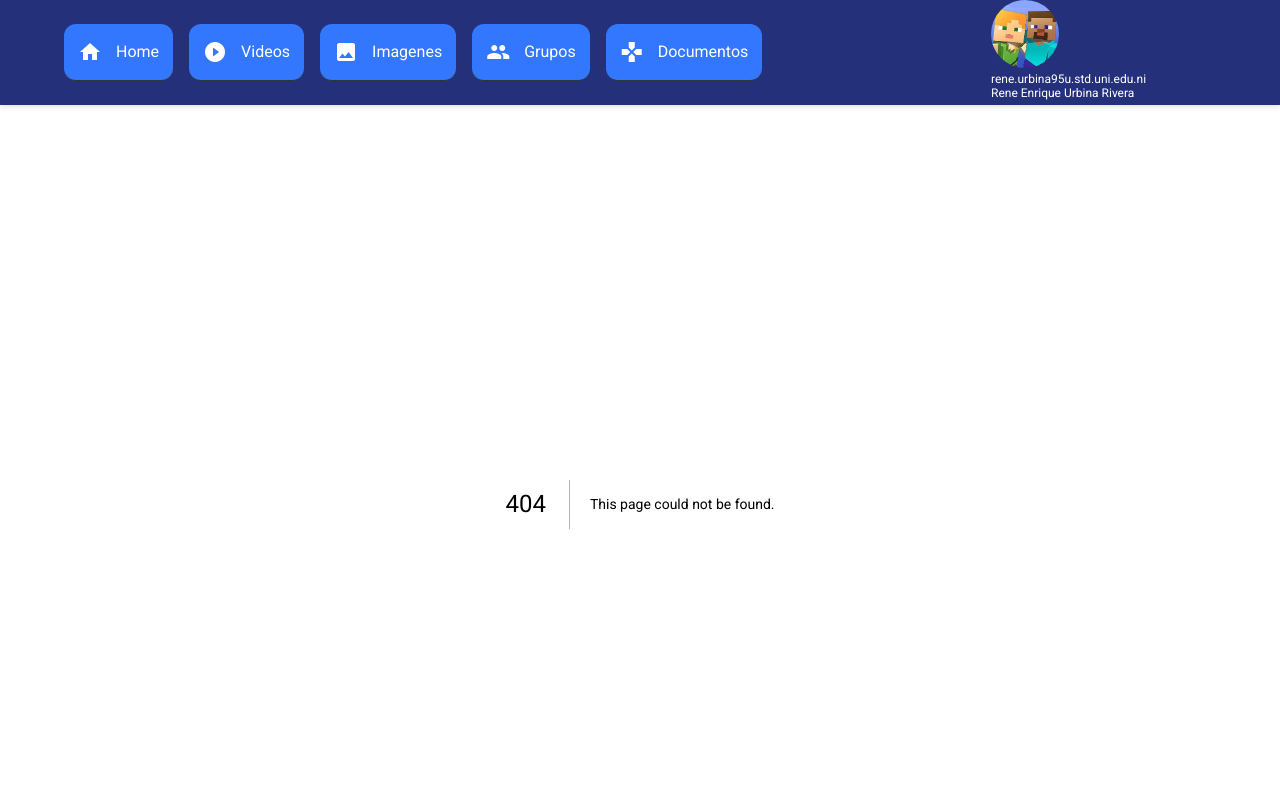
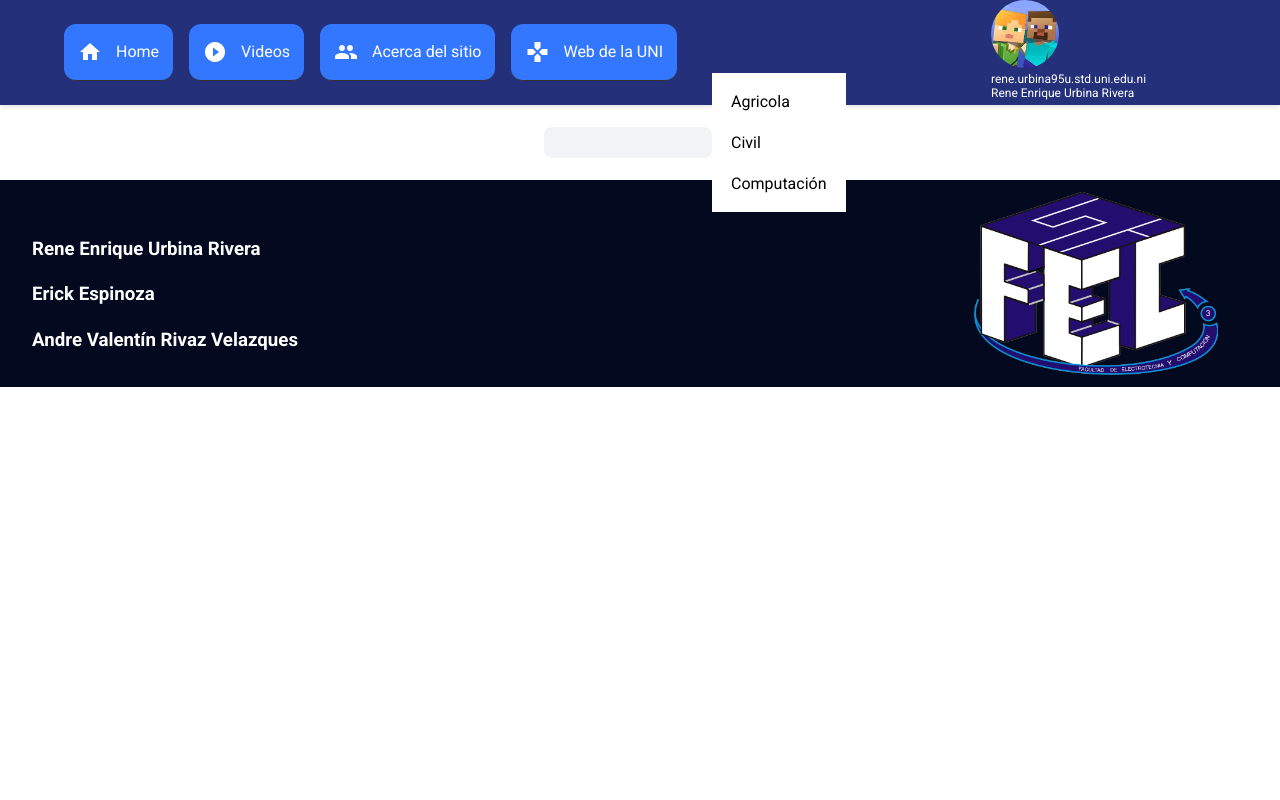
Before and after one commit to MiguelHG2351/redaccion-tecnica, a Next.js app: page /search in a window 1280 px wide. Before the commit this address had no page. Shown: the top 800 px of the page. Built offline with nearby package versions, Linux system fonts and the light colour scheme.

Commit message:
search 35%

```diff
--- a/components/header.js
+++ b/components/header.js
@@ -56,7 +56,7 @@ export default function Header () {
                                     </Link>
                                 </li>
                                 <li className="list-menu">
-                                    <Link href="/groups">
+                                    <Link href="/videos">
                                         <a>
                                             <i className="material-icons">play_circle_filled</i>
                                             Videos
@@ -64,18 +64,10 @@ export default function Header () {
                                     </Link>
                                 </li>
                                 <li className="list-menu">
-                                    <Link href="/images">
-                                        <a>
-                                            <i className="material-icons">image</i>
-                                            Imagenes
-                                        </a>
-                                    </Link>
-                                </li>
-                                <li className="list-menu">
                                     <Link href="/groups">
                                         <a onClick={closeMenu}>
                                             <i className="material-icons">group</i>
-                                            Grupos
+                                            Acerca del sitio
                                         </a>
                                     </Link>
                                 </li>
@@ -83,7 +75,7 @@ export default function Header () {
                                     <Link href="/pacmanxd">
                                         <a onClick={closeMenu}>
                                             <i className="material-icons">games</i>
-                                            Documentos
+                                            Web de la UNI
                                         </a>
                                     </Link>
                                 </li>
--- a/next.config.js
+++ b/next.config.js
@@ -5,7 +5,17 @@ module.exports = {
                 source: '/home',
                 destination: '/',
                 permanent: true
-            }
+            },
+            {
+                source: '/videos',
+                destination: '/search',
+                permanent: true
+            },
+            {
+                source: '/video',
+                destination: '/search',
+                permanent: true
+            },
         ]
     }
 }
--- a/pages/[carrera]/[video].js
+++ b/pages/[carrera]/[video].js
@@ -35,7 +35,7 @@ function GrupoVideo({router}) {
     return (
         <>
             <Head>
-                <title>Redacción</title>
+                <title>Redacción | {infoVideo.name}</title>
             </Head>
             <div className="container">
                 <section className="video-list">
--- /dev/null
+++ b/pages/search.js
@@ -0,0 +1,29 @@
+import Head from 'next/head'
+import styles from 'styles/videos'
+
+export default function Videos() {
+    return (
+    <>
+        <Head>
+            <title>Redacción Técnica | Búsqueda</title>
+        </Head>
+        <section className="search-video">
+            <form className="form">
+                <input type="text" name="video"/>
+                <div className="options">
+                    <div className="summary">
+                        <i className="material-icons">filter_alt</i>
+                        <div className="list">
+                            <div className="agricola">Agricola</div>
+                            <div className="civil">Civil</div>
+                            <div className="computacion">Computación</div>
+                        </div>
+                    </div>
+                </div>
+            </form>
+        </section>
+        <style jsx>
+            { styles }
+        </style>
+    </>)
+}
--- /dev/null
+++ b/styles/videos.js
@@ -0,0 +1,43 @@
+import css from 'styled-jsx/css'
+
+export default css`
+
+    .search-video {
+        margin: 22px 0;
+    }
+
+    .form {
+        display: flex;
+        flex-wrap: wrap;
+        justify-content: center;
+    }
+
+    .summary {
+        position: relative;
+        z-index: 8;
+    }
+
+    .form input {
+        padding: 8px;
+        border-radius: 8px;
+        outline: none;
+        border: none;
+        background-color: #f1f3f6;
+    }
+
+    .list {
+        position: absolute;
+        z-index: 4;
+        left: 0;
+        bottom: -57px;
+        background-color: #fff;
+        color: #000;
+        padding: 8px;
+    }
+
+    .list > div {
+        padding: 11px;
+        cursor: pointer;
+    }
+
+`
```
Also changed, not shown: public/images/lavieja.jpg (added).
